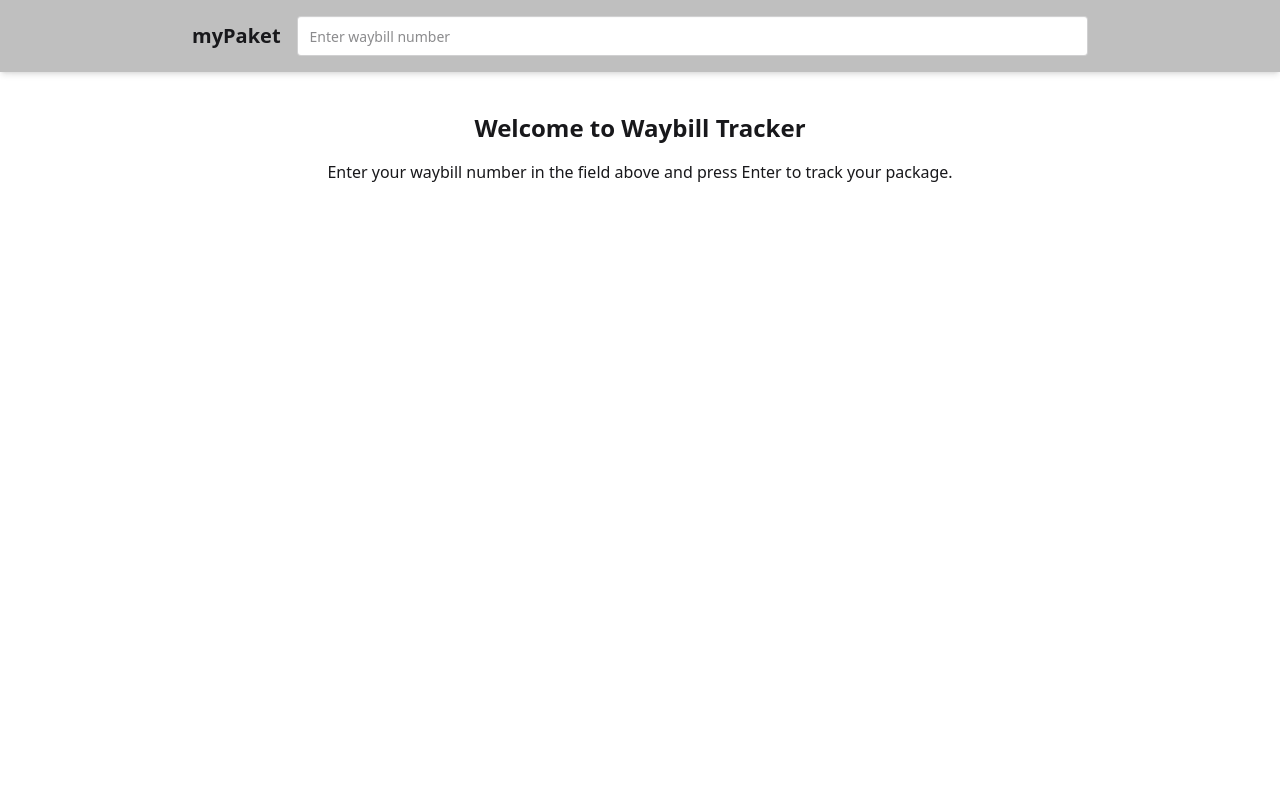
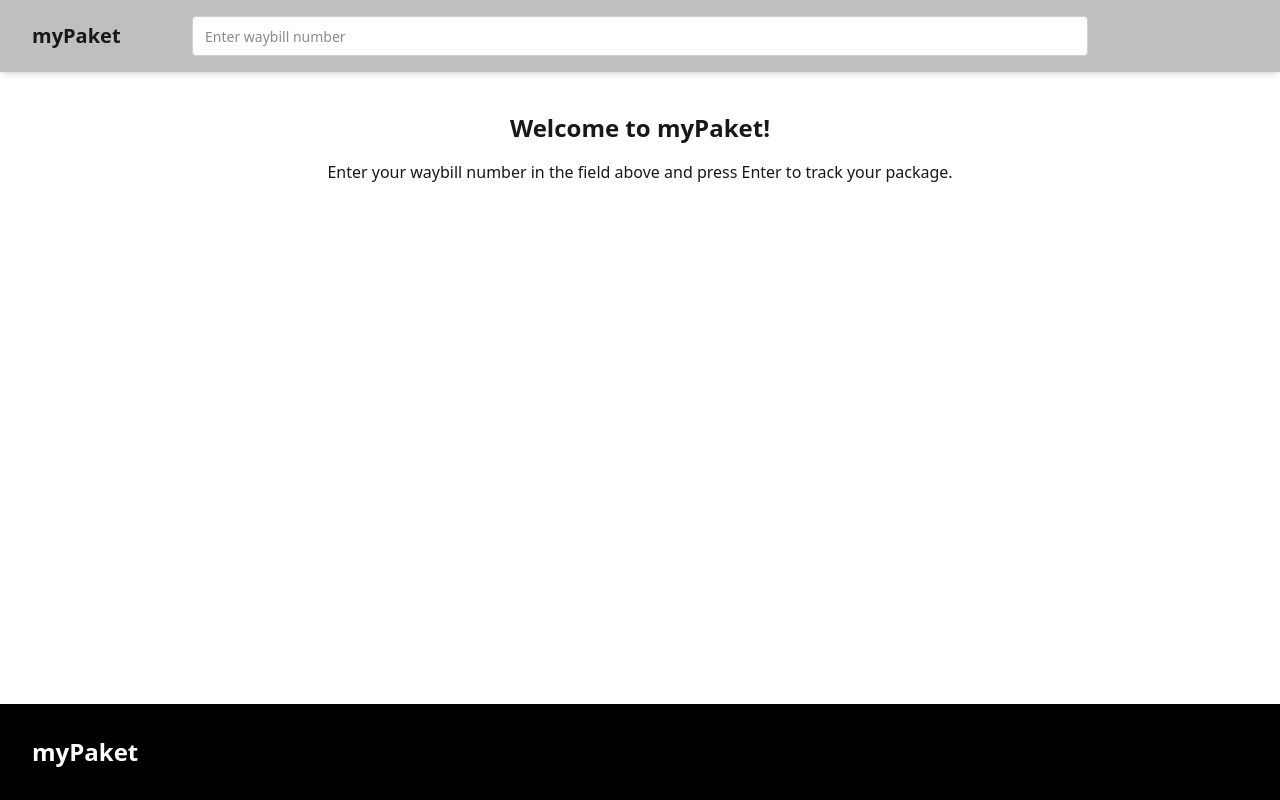
Before and after one commit to darel919/myPaket, a Nuxt app: page / in a window 1280 px wide. Built offline with nearby package versions, Linux system fonts and the light colour scheme.

Commit message:
Refactor Navbar and TrackingMap components for improved layout; update index page title and add Footer component

```diff
--- /dev/null
+++ b/app/components/Footer.vue
@@ -0,0 +1,20 @@
+<template>
+    <footer class="bg-black text-white p-8 mt-8">
+        <div class="flex flex-col space-y-4">
+            <div class="flex flex-col space-y-4 sm:space-y-0 sm:flex-row sm:items-start sm:gap-8">
+                <NuxtLink class="no-underline hover:no-underline" to="/">
+                    <p class="text-xl sm:text-2xl font-bold">myPaket</p>
+
+                </NuxtLink>
+                <div class="flex flex-col">
+                    <!-- <a href="/about" title="About This Site" class="my-1 text-sm hover:underline">About This Site</a> -->
+                    <!-- <a href="/sitemap.xml" title="Sitemap" class="my-1 text-sm hover:underline">Sitemap</a> -->
+                </div>
+            </div>
+        </div>
+    </footer>
+</template>
+
+<style scoped>
+/* Remove existing style that adds underline on hover */
+</style>
--- a/app/components/Navbar.vue
+++ b/app/components/Navbar.vue
@@ -1,7 +1,7 @@
 <template>
   <div class="fixed top-0 left-0 right-0 z-50 shadow-md p-4 backdrop-blur-sm bg-black/25">
     <div class="max-w-4xl mx-auto flex items-center gap-4">
-      <NuxtLink to="/" class="font-bold text-xl">myPaket</NuxtLink>
+      <NuxtLink to="/" class="fixed left-8 font-bold text-xl">myPaket</NuxtLink>
       <div class="flex-1">
         <input
           v-model="waybill"
--- a/app/components/TrackingMap.vue
+++ b/app/components/TrackingMap.vue
@@ -1,6 +1,6 @@
 <template>
   <ClientOnly v-if="hasCoords">
-    <div v-if="leafletLoaded" class="h-96 w-full rounded-xl overflow-hidden">
+    <div v-if="leafletLoaded" class="h-full w-full overflow-hidden">
       <LMap
         ref="mapRef"
         :zoom="zoom"
@@ -23,7 +23,7 @@
         </LCircleMarker>
       </LMap>
     </div>
-    <div v-else class="h-96 w-full rounded-xl overflow-hidden bg-base-200 flex items-center justify-center">
+    <div v-else class="h-full w-full overflow-hidden bg-base-200 flex items-center justify-center">
       <span class="loading loading-spinner loading-lg"></span>
     </div>
   </ClientOnly>
--- a/app/layouts/default.vue
+++ b/app/layouts/default.vue
@@ -1,8 +1,9 @@
 <template>
-  <div class="overflow-x-hidden min-h-screen">
+  <div class="overflow-x-hidden min-h-screen flex flex-col">
     <Navbar />
-    <div class="pt-20">
+    <main class="flex-1 pt-20">
       <slot />
-    </div>
+    </main>
+    <Footer />
   </div>
 </template>
--- a/app/pages/index.vue
+++ b/app/pages/index.vue
@@ -1,6 +1,6 @@
 <template>
   <div class="text-center mt-8">
-    <h1 class="text-2xl font-bold">Welcome to Waybill Tracker</h1>
+    <h1 class="text-2xl font-bold">Welcome to myPaket!</h1>
     <p class="mt-4">Enter your waybill number in the field above and press Enter to track your package.</p>
   </div>
 </template>
--- a/app/pages/track.vue
+++ b/app/pages/track.vue
@@ -6,11 +6,31 @@
     <div v-if="error" class="text-center mt-4 text-red-500">
       {{ error }}
     </div>
-    <div v-if="data" class="mt-4 max-w-4xl mx-auto">
-      <TrackingMap v-if="hasCoordinates" :records="data.records" class="mb-6" />
-      <div class="card bg-base-100 shadow-xl">
+    <div v-if="data" class="mt-4 w-full px-4 xl:px-8">
+      <div class="flex flex-col gap-6 xl:flex-row xl:items-start xl:h-[calc(100vh-7rem)]">
+        <div class="xl:w-[40%] xl:h-full">
+          <div class="h-[420px] xl:h-full w-full rounded-2xl border border-base-200 bg-base-100 shadow-lg overflow-hidden">
+            <TrackingMap v-if="hasCoordinates" :records="data.records" class="h-full w-full" />
+            <div v-else class="flex h-full items-center justify-center px-6 text-center text-sm text-base-content/60">
+              Map view is not available. No location data found for this waybill.
+            </div>
+          </div>
+        </div>
+        <div class="xl:w-[60%] xl:h-full xl:overflow-y-auto">
+          <div class="card w-full bg-base-100 shadow-xl">
             <div class="card-body">
+              <div class="flex items-start justify-between">
                 <h2 class="card-title">Courier: {{ data.courier.name }}</h2>
+                <button
+                  class="btn btn-soft p-4 rounded-full ml-2"
+                  @click="fetchTracking"
+                  :disabled="loading"
+                  title="Retry fetch"
+                >
+                  <span v-if="loading" class="loading loading-spinner loading-sm mr-2"></span>
+                  <span v-if="!loading">Refresh</span>
+                </button>
+              </div>
               <p>Waybill: {{ data.courier.waybill }}</p>
               <p>ETA: {{ formatDate(data.courier.eta) }}</p>
               <p>Start Date: {{ formatDate(data.courier.startDate) }}</p>
@@ -28,6 +48,8 @@
                   </div>
                 </li>
               </ul>
+            </div>
+          </div>
         </div>
       </div>
     </div>
```
Lines whose indentation alone changed are shown as unchanged.
